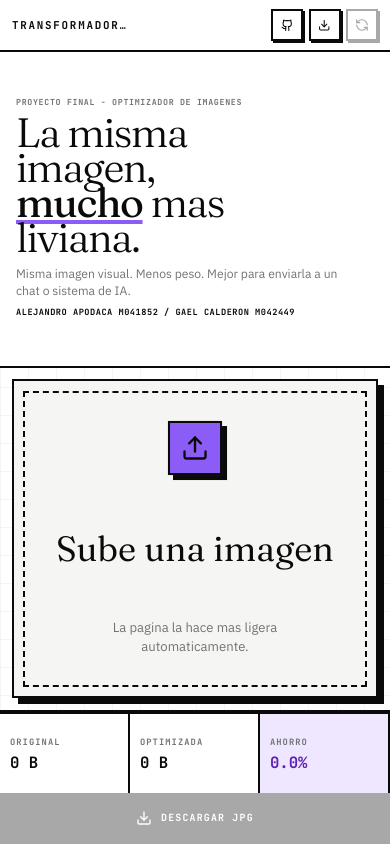
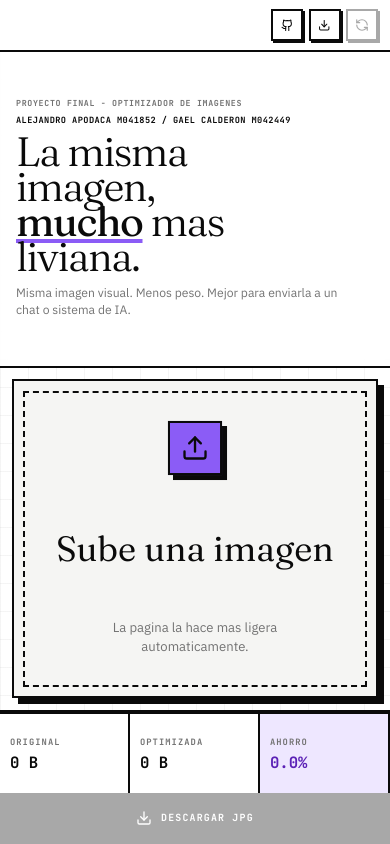
Before and after one commit to apoapps/proyecto-final-procesamiento-digital-senales, a React (Vite) app: page / in a window 390 px wide. Built offline with nearby package versions, Linux system fonts and the light colour scheme.

Commit message:
Fix mobile header layout

```diff
--- a/src/App.tsx
+++ b/src/App.tsx
@@ -89,6 +89,7 @@ export function App() {
       <section className="hero">
         <div className="message">
           <p className="eyebrow">Proyecto final - Optimizador de imagenes</p>
+          <p className="mobile-credits">Alejandro Apodaca m041852 / Gael Calderon m042449</p>
           <h1>
             La misma imagen,
             <br />
--- a/src/styles.css
+++ b/src/styles.css
@@ -205,6 +205,10 @@ h1 em {
   letter-spacing: 0.08em;
   line-height: 1.55;
   text-transform: uppercase;
+}
+
+.mobile-credits {
+  display: none;
 }
 
 .upload-card {
@@ -585,17 +589,12 @@ h1 em {
 
 @media (max-width: 460px) {
   .topbar {
+    justify-content: flex-end;
     padding: 0 0.75rem;
     gap: 0.5rem;
   }
 
-  .topbar p {
-    max-width: 7.2rem;
-    overflow: hidden;
-    text-overflow: ellipsis;
-    white-space: nowrap;
-  }
-
+  .topbar > div:first-child,
   .topbar span {
     display: none;
   }
@@ -642,7 +641,19 @@ h1 em {
   }
 
   .credits {
+    display: none;
+  }
+
+  .mobile-credits {
+    display: block;
+    margin: 0 0 0.46rem;
+    font-family: "JetBrains Mono", ui-monospace, monospace;
+    color: var(--foreground);
     font-size: 0.54rem;
+    font-weight: 700;
+    letter-spacing: 0.05em;
+    line-height: 1.25;
+    text-transform: uppercase;
   }
 
   .upload-card {
```
